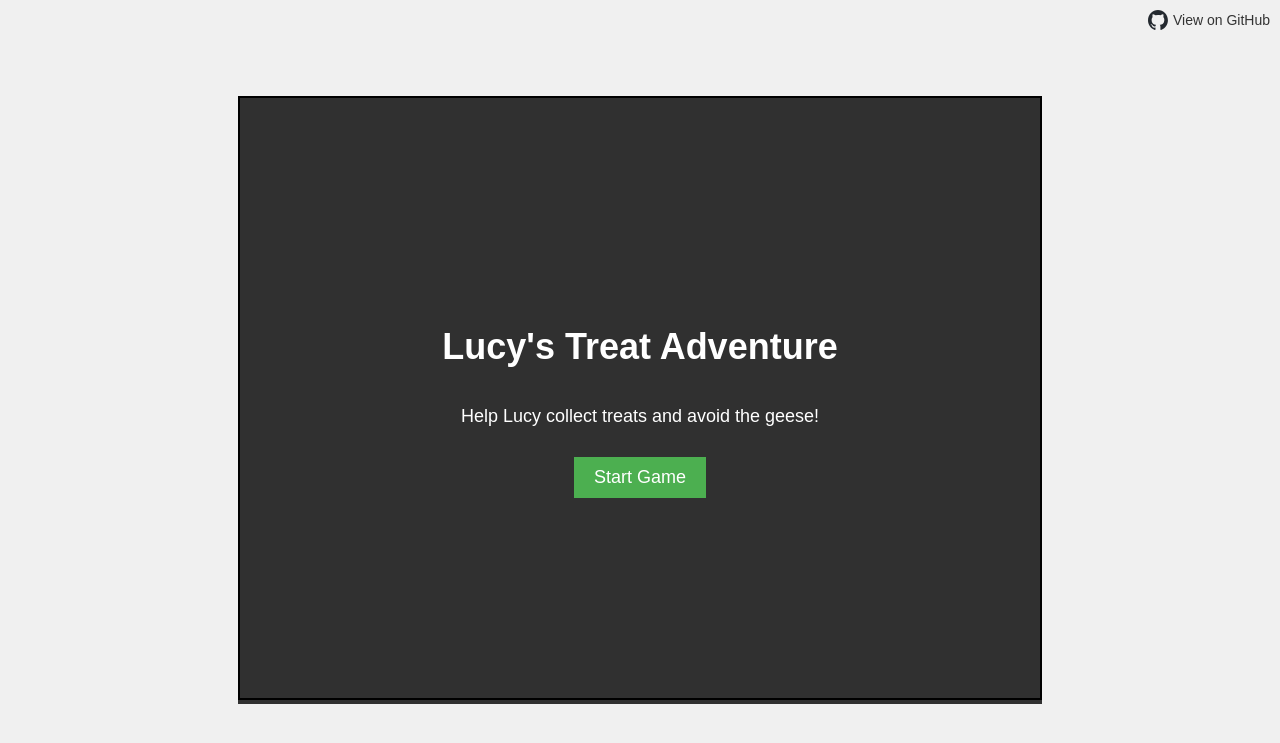
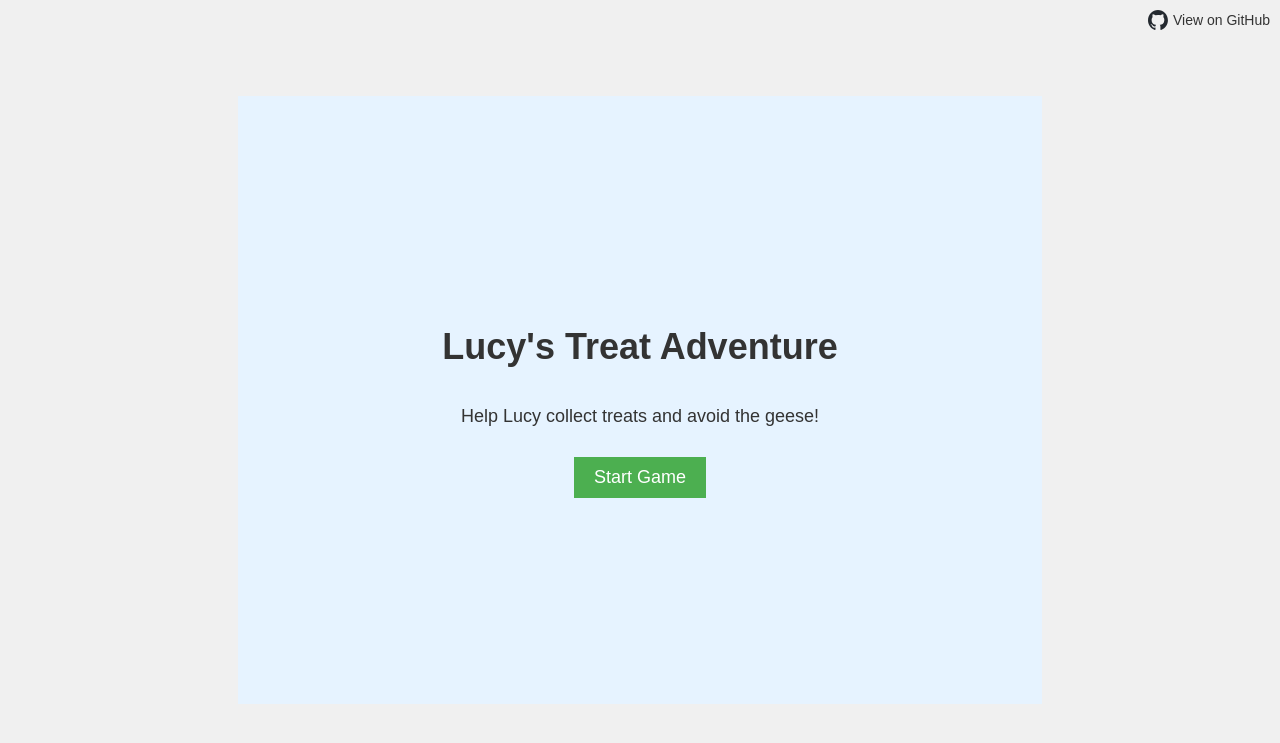
Before and after one commit to colin78/DogPacmanAdventures, a Flask app: page / in a window 1280 px wide. Shown: the top 743 px of the page. Run offline with Flask 3, Linux system fonts and the light colour scheme.

Commit message:
Agent query: Is the start screen now displaying with a solid light blue background? Is the Home button visible and functional during gameplay and on the game over screen?

```diff
--- a/static/css/style.css
+++ b/static/css/style.css
@@ -39,8 +39,8 @@
     flex-direction: column;
     justify-content: center;
     align-items: center;
-    background-color: rgba(0, 0, 0, 0.8);
-    color: #fff;
+    background-color: #e6f3ff; /* Changed to a solid light blue color */
+    color: #333; /* Updated text color for better contrast */
 }
 
 .screen h1 {
--- a/static/js/game.js
+++ b/static/js/game.js
@@ -427,6 +427,7 @@
     gameRunning = false;
     document.getElementById('start-screen').style.display = 'flex';
     document.getElementById('game-over-screen').style.display = 'none';
+    // document.getElementById('gameCanvas').style.display = 'none';
     cancelAnimationFrame(animationFrameId);
 });
 
```
